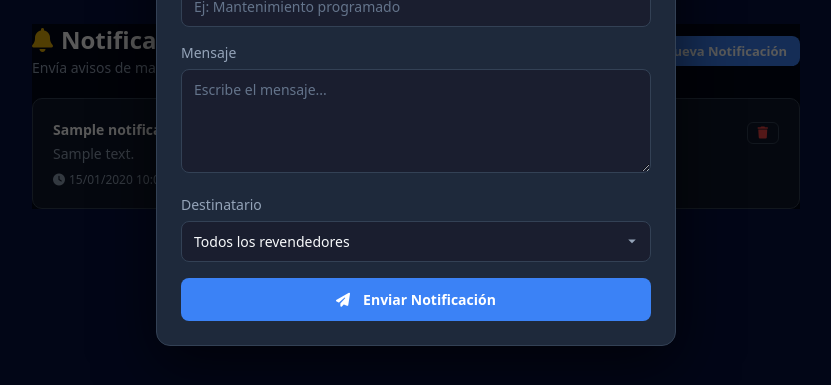
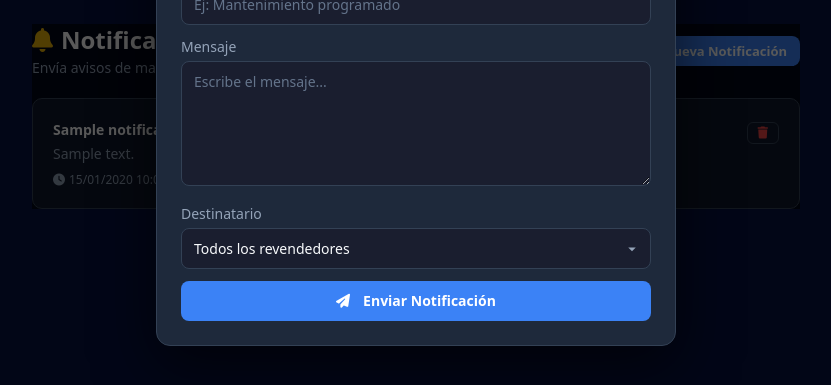
Before and after one commit to snblcl-dev/PanelSSH, a Python web app: template templates/admin/notifications.html in a window 1280 px wide, after a click on "Nueva Notificación". Shown: the top 385 px of the page, without its empty margins (224-1055 px from the left). Run offline with Jinja, Linux system fonts and the light colour scheme; the template is opened without the code that fills it: most values are stand-ins (such as "Sample title", 1, 10 or a date in 2020); some libraries are stand-ins or nearby versions.

Commit message:
fix: mejorar visibilidad del modal de notificaciones

```diff
--- a/templates/admin/notifications.html
+++ b/templates/admin/notifications.html
@@ -8,7 +8,7 @@
     </div>
 
     <!-- Modal: Enviar -->
-    <div class="modal-overlay" id="sendNotifModal"><div class="modal-card"><div class="flex items-center justify-between mb-5"><h3 class="text-lg font-bold text-white"><i class="fas fa-paper-plane text-accent mr-2"></i>Nueva Notificación</h3><button onclick="closeModal('sendNotifModal')" class="text-muted hover:text-white"><i class="fas fa-times text-lg"></i></button></div><form method="POST" action="{{ url_for('admin.notification_send') }}" class="space-y-4"><div><label class="block text-sm font-medium text-muted mb-1.5">Título</label><input type="text" name="title" class="input" placeholder="Ej: Mantenimiento programado" required></div><div><label class="block text-sm font-medium text-muted mb-1.5">Mensaje</label><textarea name="message" class="input" rows="4" placeholder="Escribe el mensaje..." required></textarea></div><div><label class="block text-sm font-medium text-muted mb-1.5">Destinatario</label><select name="reseller_id" class="input"><option value="">Todos los revendedores</option>{% for r in resellers %}<option value="{{ r.id }}">{{ r.username }}</option>{% endfor %}</select></div><button type="submit" class="btn btn-primary w-full justify-center py-3"><i class="fas fa-paper-plane mr-1.5"></i>Enviar Notificación</button></form></div></div>
+    <div class="modal-overlay" id="sendNotifModal"><div class="modal-card"><div class="flex items-center justify-between mb-5"><h3 class="text-lg font-bold text-white"><i class="fas fa-paper-plane text-accent mr-2"></i>Nueva Notificación</h3><button onclick="closeModal('sendNotifModal')" class="text-muted hover:text-white"><i class="fas fa-times text-lg"></i></button></div><form method="POST" action="{{ url_for('admin.notification_send') }}" class="space-y-3"><div><label class="block text-sm font-medium text-muted mb-1">Título</label><input type="text" name="title" class="input" placeholder="Ej: Mantenimiento programado" required></div><div><label class="block text-sm font-medium text-muted mb-1">Mensaje</label><textarea name="message" class="input" rows="5" placeholder="Escribe el mensaje..." required></textarea></div><div><label class="block text-sm font-medium text-muted mb-1">Destinatario</label><select name="reseller_id" class="input"><option value="">Todos los revendedores</option>{% for r in resellers %}<option value="{{ r.id }}">{{ r.username }}</option>{% endfor %}</select></div><button type="submit" class="btn btn-primary w-full justify-center py-2.5"><i class="fas fa-paper-plane mr-1.5"></i>Enviar Notificación</button></form></div></div>
 
     <!-- Lista de notificaciones -->
     <div class="space-y-3">
```
